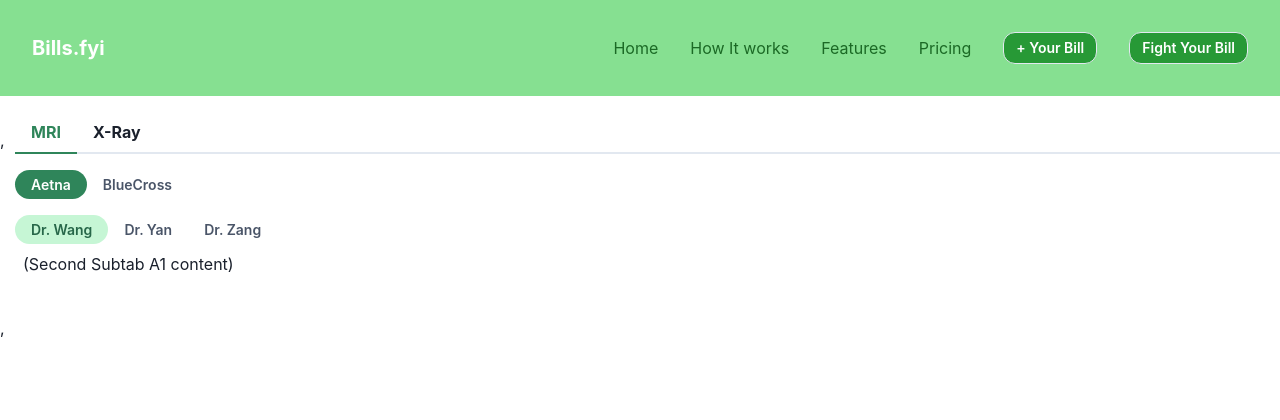
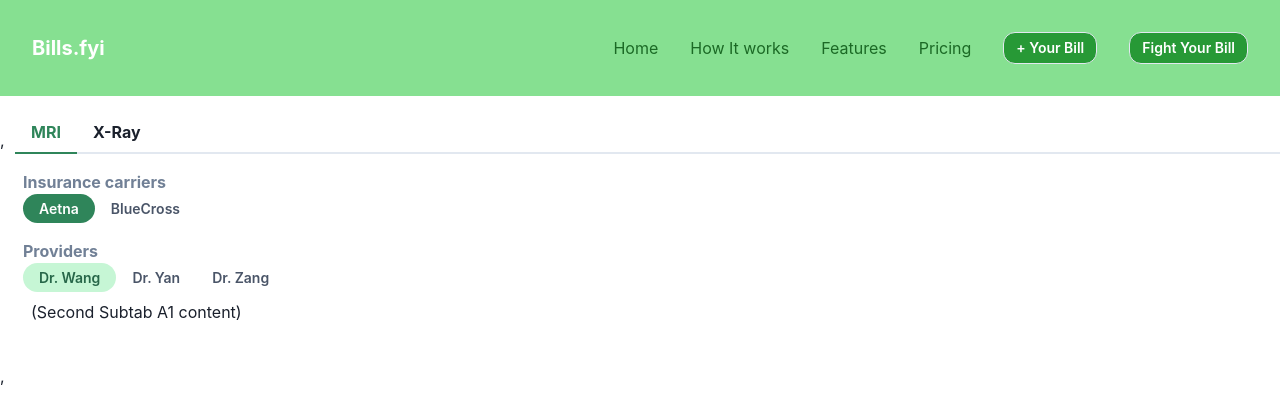
Before and after one commit to lisayan/bills-fyi, a React (Create React App) app: page / in a window 1280 px wide. Shown: the top 420 px of the page. Built offline with nearby package versions, Linux system fonts and the light colour scheme.

Commit message:
Add labels to the two subtab layers

```diff
--- a/src/components/HomePageTabs/Tabs.jsx
+++ b/src/components/HomePageTabs/Tabs.jsx
@@ -1,5 +1,5 @@
 import React from "react";
-import { Tabs, TabList, TabPanels, Tab, TabPanel } from '@chakra-ui/react';
+import { Box, Tabs, TabList, TabPanels, Tab, TabPanel } from '@chakra-ui/react';
 import { tabContainer } from '../../styles/Tabs.css';
 
 export default function HomePageTabs(props) {
@@ -15,8 +15,13 @@ export default function HomePageTabs(props) {
                 </TabList>
                 <TabPanels>
                     {data.map((tab, index) => (
-                    <TabPanel p={4} px={0} key={index}>
-                        {tab.content}
+                    <TabPanel p={4} px={2} key={index}>
+                        <TabPanel p={0} px={-2} key={index}>
+                            <Box fontSize="med" fontWeight="bold" color="gray.500">
+                                {tab.content}
+                            </Box>
+                        {/* Rest of your code */}
+                        </TabPanel>
                         {/* Subtabs */}
                         <Tabs variant="solid-rounded" colorScheme="green" size='sm'>
                             <TabList>
@@ -27,7 +32,9 @@ export default function HomePageTabs(props) {
                             <TabPanels>
                                 {tab.subTabs.map((subTab, subIndex) => (
                                 <TabPanel p={4} px={0} key={subIndex}>
-                                    {subTab.content}
+                                    <Box fontSize="med" fontWeight="bold" color="gray.500">
+                                        {subTab.content}
+                                    </Box>
                                     {/* Second layer of subtabs */}
                                     <Tabs variant="soft-rounded" colorScheme="green" size='sm'>
                                         <TabList>
@@ -74,12 +81,12 @@ export default function HomePageTabs(props) {
     const insuranceTabs = [
         {
           label: "Aetna",
-          content: "",
+          content: "Providers",
           subTabs: providerTabs
         },
         {
           label: "BlueCross",
-          content: "",
+          content: "Providers",
           subTabs: providerTabs
         }
       ]
@@ -87,12 +94,12 @@ export default function HomePageTabs(props) {
     const procedureTabs = [
         {
           label: "MRI",
-          content: "",
+          content: "Insurance carriers",
           subTabs: insuranceTabs
         },
         {
           label: "X-Ray",
-          content: "",
+          content: "Insurance carriers",
           subTabs: insuranceTabs
         }
     ];
```
